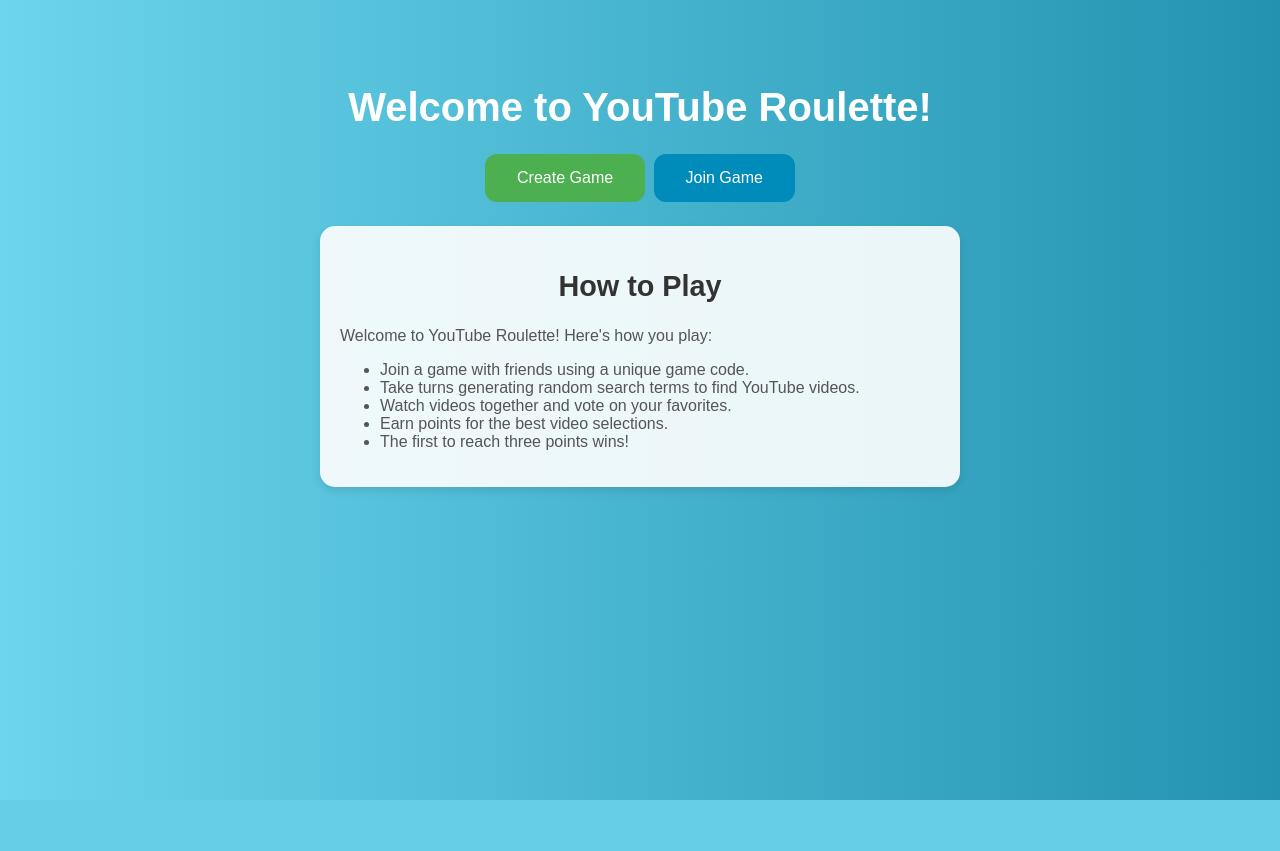
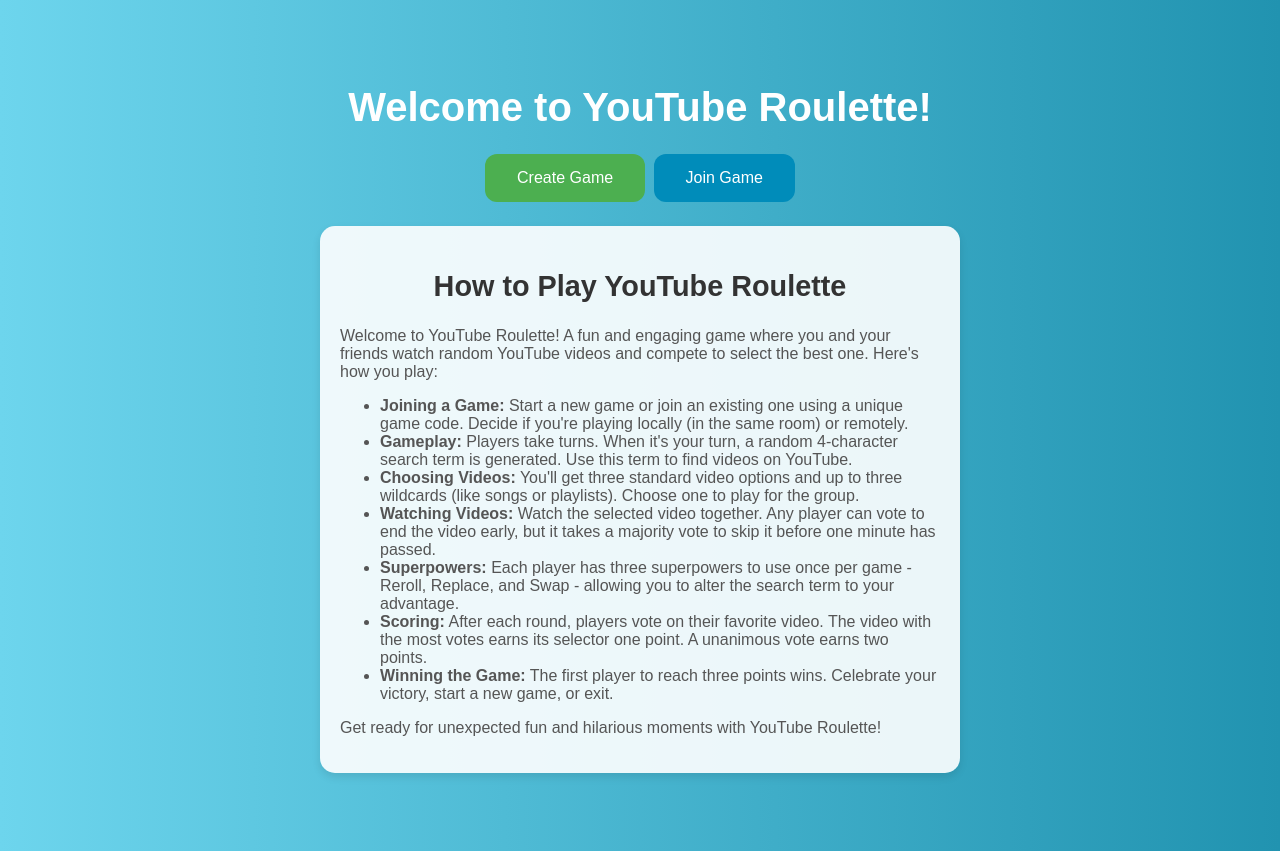
Before and after one commit to MagitekZed/ytroulette, a Flask app: page / in a window 1280 px wide. Before the commit the page ends 800 px from the top, so only its background shows below. Run offline with Flask 3, Linux system fonts and the light colour scheme.

Commit message:
Update index.html

```diff
--- a/templates/index.html
+++ b/templates/index.html
@@ -66,15 +66,18 @@
     <button class="button button2" onclick="location.href='/join_game'">Join Game</button>
 
     <div class="rules-box">
-        <h2>How to Play</h2>
-        <p>Welcome to YouTube Roulette! Here's how you play:</p>
+        <h2>How to Play YouTube Roulette</h2>
+        <p>Welcome to YouTube Roulette! A fun and engaging game where you and your friends watch random YouTube videos and compete to select the best one. Here's how you play:</p>
         <ul>
-            <li>Join a game with friends using a unique game code.</li>
-            <li>Take turns generating random search terms to find YouTube videos.</li>
-            <li>Watch videos together and vote on your favorites.</li>
-            <li>Earn points for the best video selections.</li>
-            <li>The first to reach three points wins!</li>
+            <li><strong>Joining a Game:</strong> Start a new game or join an existing one using a unique game code. Decide if you're playing locally (in the same room) or remotely.</li>
+            <li><strong>Gameplay:</strong> Players take turns. When it's your turn, a random 4-character search term is generated. Use this term to find videos on YouTube.</li>
+            <li><strong>Choosing Videos:</strong> You'll get three standard video options and up to three wildcards (like songs or playlists). Choose one to play for the group.</li>
+            <li><strong>Watching Videos:</strong> Watch the selected video together. Any player can vote to end the video early, but it takes a majority vote to skip it before one minute has passed.</li>
+            <li><strong>Superpowers:</strong> Each player has three superpowers to use once per game - Reroll, Replace, and Swap - allowing you to alter the search term to your advantage.</li>
+            <li><strong>Scoring:</strong> After each round, players vote on their favorite video. The video with the most votes earns its selector one point. A unanimous vote earns two points.</li>
+            <li><strong>Winning the Game:</strong> The first player to reach three points wins. Celebrate your victory, start a new game, or exit.</li>
         </ul>
+        <p>Get ready for unexpected fun and hilarious moments with YouTube Roulette!</p>
     </div>
 </body>
 </html>
```
